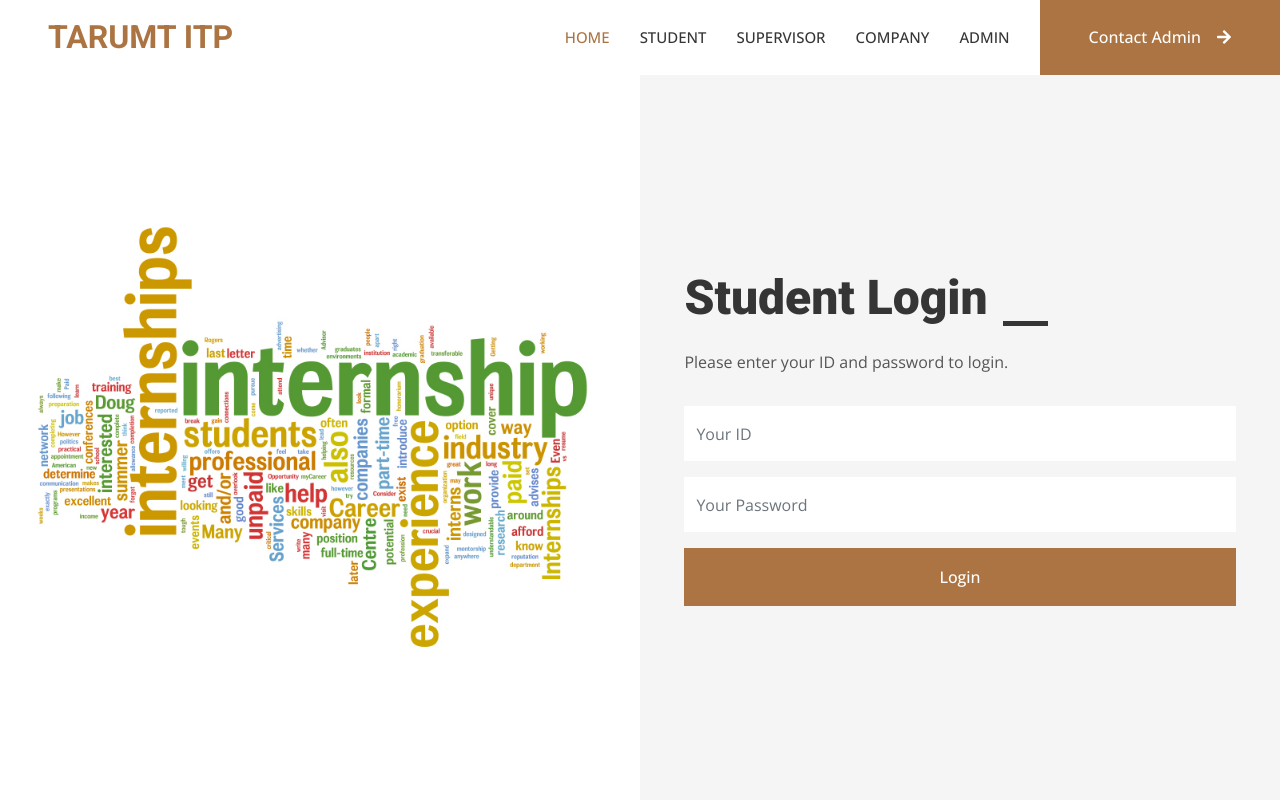
After one commit to DankGuy/cc-asg, a Flask app: page /studentLoginPage in a window 1280 px wide. The commit adds this page. Run offline with Flask 3, Linux system fonts and the light colour scheme; some libraries are stand-ins or nearby versions.

Commit message:
added student and select supervisor

```diff
--- a/app.py
+++ b/app.py
@@ -19,6 +19,7 @@ db_conn = mysql.connector.connect(
 output = {}
 table = 'employee'
 
+
 @app.route("/", methods=['GET', 'POST'])
 def home():
     return render_template('index.html')
@@ -28,13 +29,62 @@ def home():
 def about():
     return render_template('www.tarc.edu.my')
 
-@app.route("/student")
-def student():
-    return render_template('student.html')
+
+@app.route("/studentLoginPage")
+def studentLoginPage(msg=""):
+    return render_template('studentLogin.html', msg=msg)
+
+@app.route("/studentLogin", methods=['GET'])
+def studentLogin():
+    id = request.args.get('id')
+    password = request.args.get('password')
+
+    cursor = db_conn.cursor()
+    cursor.execute('SELECT * FROM student WHERE id = %s', (id,))
+    account = cursor.fetchone()
+
+    if account:
+        if password == account[3]:
+            return redirect(url_for('student', id=id))
+        else:
+            msg = 'Account exists but password incorrect'
+            return redirect(url_for('studentLogin', msg=msg))
+    else:
+        msg = 'Account does not exist'
+        return redirect(url_for('studentLogin', msg=msg))
+
+@app.route("/student/<id>", methods=['GET'])
+def student(id):
+    cursor = db_conn.cursor()
+    cursor.execute('SELECT * FROM student WHERE id = %s', (id,))
+    account = cursor.fetchone()
+    cursor.execute('SELECT * FROM supervisor')
+    supervisor = cursor.fetchall()
+
+    # Get the success message from the query parameters
+    success_message = request.args.get('success_message', None)
+
+    return render_template('student.html', account=account, supervisors=supervisor, success_message=success_message)
+
+@app.route("/select-supervisor", methods=['POST'])
+def selectSupervisor():
+    id = request.form['id']
+    supervisor = request.form['supervisor']
+    cursor = db_conn.cursor()
+    cursor.execute('UPDATE student SET supervisor_id = %s WHERE id = %s', (supervisor, id))
+    db_conn.commit()
+
+    # Set a success message
+    success_message = "Supervisor selection was successful!"
+
+    # Redirect to the student page with the success message as a query parameter
+    return redirect(url_for('student', id=id, success_message=success_message))
+
 
 @app.route("/adminLogin")
 def adminLogin(msg=""):
-    return render_template('adminLogin.html', msg=msg)
+    return render_template('admin-login.html', msg=msg)
+
 
 @app.route("/login", methods=['GET'])
 def login():
@@ -52,7 +102,7 @@ def login():
     account = cursor.fetchone()
 
     # Console log for debugging
-    print(account) # If account not exists, account = None
+    print(account)  # If account not exists, account = None
 
     # If account exists in accounts table in out database
     if account:
--- a/config.py
+++ b/config.py
@@ -1,4 +1,4 @@
-customhost = "cc-assg.c9pulvddhfux.us-east-1.rds.amazonaws.com"
+customhost = "cc-assg.cs98yicshm5s.us-east-1.rds.amazonaws.com"
 customuser = "aws_user"
 custompass = "Bait3273"
 customdb = "assg"
--- a/templates/index.html
+++ b/templates/index.html
@@ -90,7 +90,7 @@
       <div class="collapse navbar-collapse" id="navbarCollapse">
         <div class="navbar-nav ms-auto p-4 p-lg-0">
           <a href="/" class="nav-item nav-link active">Home</a>
-          <a href="/student" class="nav-item nav-link">Student</a>
+          <a href="/studentLoginPage" class="nav-item nav-link">Student</a>
           <a href="supervisor.html" class="nav-item nav-link">Supervisor</a>
           <a href="/company" class="nav-item nav-link">Company</a>
           <a href="/adminLogin" class="nav-item nav-link">Admin</a>
--- /dev/null
+++ b/templates/studentLogin.html
@@ -0,0 +1,205 @@
+<!DOCTYPE html>
+<html lang="en">
+  <head>
+    <meta charset="utf-8" />
+    <title>Student Login | TARUMT</title>
+    <meta content="width=device-width, initial-scale=1.0" name="viewport" />
+    <meta content="" name="keywords" />
+    <meta content="" name="description" />
+
+    <!-- Favicon -->
+    <link href="{{ url_for('static', filename='img/logo.png/') }}" rel="icon" />
+
+    <!-- Google Web Fonts -->
+    <link rel="preconnect" href="https://fonts.googleapis.com" />
+    <link rel="preconnect" href="https://fonts.gstatic.com" crossorigin />
+    <link
+      href="https://fonts.googleapis.com/css2?family=Open+Sans:wght@400;500&family=Roboto:wght@500;700;900&display=swap"
+      rel="stylesheet"
+    />
+
+    <!-- Icon Font Stylesheet -->
+    <link
+      href="https://cdnjs.cloudflare.com/ajax/libs/font-awesome/5.10.0/css/all.min.css"
+      rel="stylesheet"
+    />
+    <link
+      href="https://cdn.jsdelivr.net/npm/bootstrap-icons@1.4.1/font/bootstrap-icons.css"
+      rel="stylesheet"
+    />
+
+    <!-- Libraries Stylesheet -->
+    <link
+      href="{{ url_for('static', filename='lib/animate/animate.min.css/') }}"
+      rel="stylesheet"
+    />
+    <link
+      href="{{ url_for('static', filename='lib/owlcarousel/assets/owl.carousel.min.css/') }}"
+      rel="stylesheet"
+    />
+    <link
+      href="{{ url_for('static', filename='lib/lightbox/css/lightbox.min.css/') }}"
+      rel="stylesheet"
+    />
+
+    <!-- Customized Bootstrap Stylesheet -->
+    <link
+      href="{{ url_for('static', filename='css/bootstrap.min.css/') }}"
+      rel="stylesheet"
+    />
+
+    <!-- Template Stylesheet -->
+    <link
+      href="{{ url_for('static', filename='css/style.css/') }}"
+      rel="stylesheet"
+    />
+
+    <script src="https://ajax.googleapis.com/ajax/libs/jquery/3.3.1/jquery.min.js"></script>
+  </head>
+
+  <body>
+    <!-- Spinner Start -->
+    <div
+      id="spinner"
+      class="show bg-white position-fixed translate-middle w-100 vh-100 top-50 start-50 d-flex align-items-center justify-content-center"
+    >
+      <div
+        class="spinner-grow text-primary"
+        style="width: 3rem; height: 3rem"
+        role="status"
+      >
+        <span class="sr-only">Loading...</span>
+      </div>
+    </div>
+    <!-- Spinner End -->
+
+    <!-- Navbar Start -->
+    <nav class="navbar navbar-expand-lg bg-white navbar-light sticky-top p-0">
+      <a
+        href="index.html"
+        class="navbar-brand d-flex align-items-center px-4 px-lg-5"
+      >
+        <h2 class="m-0 text-primary">TARUMT ITP</h2>
+      </a>
+      <button
+        type="button"
+        class="navbar-toggler me-4"
+        data-bs-toggle="collapse"
+        data-bs-target="#navbarCollapse"
+      >
+        <span class="navbar-toggler-icon"></span>
+      </button>
+      <div class="collapse navbar-collapse" id="navbarCollapse">
+        <div class="navbar-nav ms-auto p-4 p-lg-0">
+          <a href="/" class="nav-item nav-link active">Home</a>
+          <a href="/student" class="nav-item nav-link">Student</a>
+          <a href="/supervisor" class="nav-item nav-link">Supervisor</a>
+          <a href="/company" class="nav-item nav-link">Company</a>
+          <a href="/admin" class="nav-item nav-link">Admin</a>
+        </div>
+        <a href="" class="btn btn-primary py-4 px-lg-5 d-none d-lg-block"
+          >Contact Admin<i class="fa fa-arrow-right ms-3"></i
+        ></a>
+      </div>
+    </nav>
+    <!-- Navbar End -->
+
+    <!-- Login Start -->
+    <div
+      class="container-fluid bg-light overflow-hidden px-lg-0"
+      style="height: calc(100vh - 75px)"
+    >
+      <div class="container quote px-lg-0">
+        <div class="row g-0 mx-lg-0" style="height: calc(100vh - 75px)">
+          <div
+            class="col-lg-6 ps-lg-0"
+            style="min-height: 400px; background-color: white"
+          >
+            <div class="position-relative h-100">
+              <img
+                class="position-absolute img-fluid w-100 h-100"
+                src="{{ url_for('static', filename='img/internshipworddle.jpg/') }}"
+                style="object-fit: contain"
+                alt=""
+              />
+            </div>
+          </div>
+          <div
+            class="col-lg-6 quote-text wow fadeIn d-flex align-items-center justify-content-center px-0"
+            data-wow-delay="0.5s"
+          >
+            <div class="pe-lg-0" style="max-width: 700px">
+              <div class="section-title text-start">
+                <h1 class="display-5 mb-4">Student Login</h1>
+              </div>
+              <p class="mb-4 pb-2">
+                Please enter your ID and password to login.
+              </p>
+              <form method="GET" action="/studentLogin">
+                <div class="row g-3">
+                  <div class="col-12">
+                    <input
+                      id="id"
+                      name="id"
+                      type="text"
+                      class="form-control border-0"
+                      placeholder="Your ID"
+                      style="height: 55px"
+                    />
+                  </div>
+                  <div class="col-12">
+                    <input
+                      id="password"
+                      name="password"
+                      type="password"
+                      class="form-control border-0"
+                      placeholder="Your Password"
+                      style="height: 55px"
+                    />
+                  </div>
+                  <div id="alert-container" class="col-12 d-none">
+                    <p id="alert-text" class="text-danger"></p>
+                  </div>
+                  <div class="col-12">
+                    <button class="btn btn-primary w-100 py-3" type="submit">
+                      Login
+                    </button>
+                  </div>
+                </div>
+              </form>
+            </div>
+          </div>
+        </div>
+      </div>
+    </div>
+    <!-- Login End -->
+
+    <!-- JavaScript Libraries -->
+    <script src="https://code.jquery.com/jquery-3.4.1.min.js"></script>
+    <script src="https://cdn.jsdelivr.net/npm/bootstrap@5.0.0/dist/js/bootstrap.bundle.min.js"></script>
+    <script src="{{ url_for('static', filename='lib/wow/wow.min.js/') }}"></script>
+    <script src="{{ url_for('static', filename='lib/easing/easing.min.js/') }}"></script>
+    <script src="{{ url_for('static', filename='lib/waypoints/waypoints.min.js/') }}"></script>
+    <script src="{{ url_for('static', filename='lib/counterup/counterup.min.js/') }}"></script>
+    <script src="{{ url_for('static', filename='lib/owlcarousel/owl.carousel.min.js/') }}"></script>
+    <script src="{{ url_for('static', filename='lib/isotope/isotope.pkgd.min.js/') }}"></script>
+    <script src="{{ url_for('static', filename='lib/lightbox/js/lightbox.min.js/') }}"></script>
+
+    <!-- Template Javascript -->
+    <script src="{{ url_for('static', filename='js/main.js/') }}"></script>
+
+    <script>
+      // Get msg and type from url
+      const urlParams = new URLSearchParams(window.location.search);
+      const msg = urlParams.get('msg');
+
+      // If msg and type exist, show alert
+      if (msg) {
+        const alert = document.getElementById('alert-container');
+        alert.classList.remove('d-none');
+        const alertp = document.getElementById('alert-text');
+        alertp.innerHTML = msg;
+      }
+    </script>
+  </body>
+</html>
```
Also changed, not shown: templates/student.html (+77 -6 lines).
